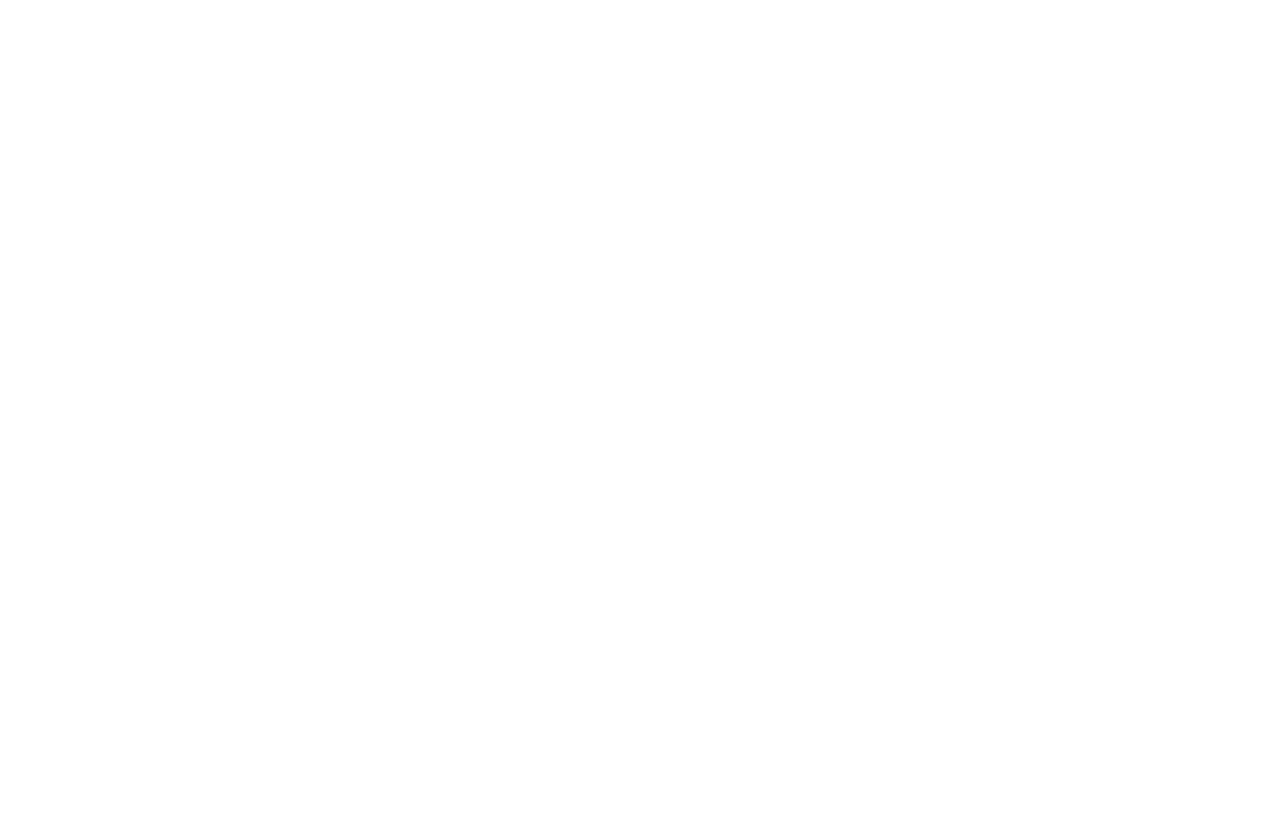
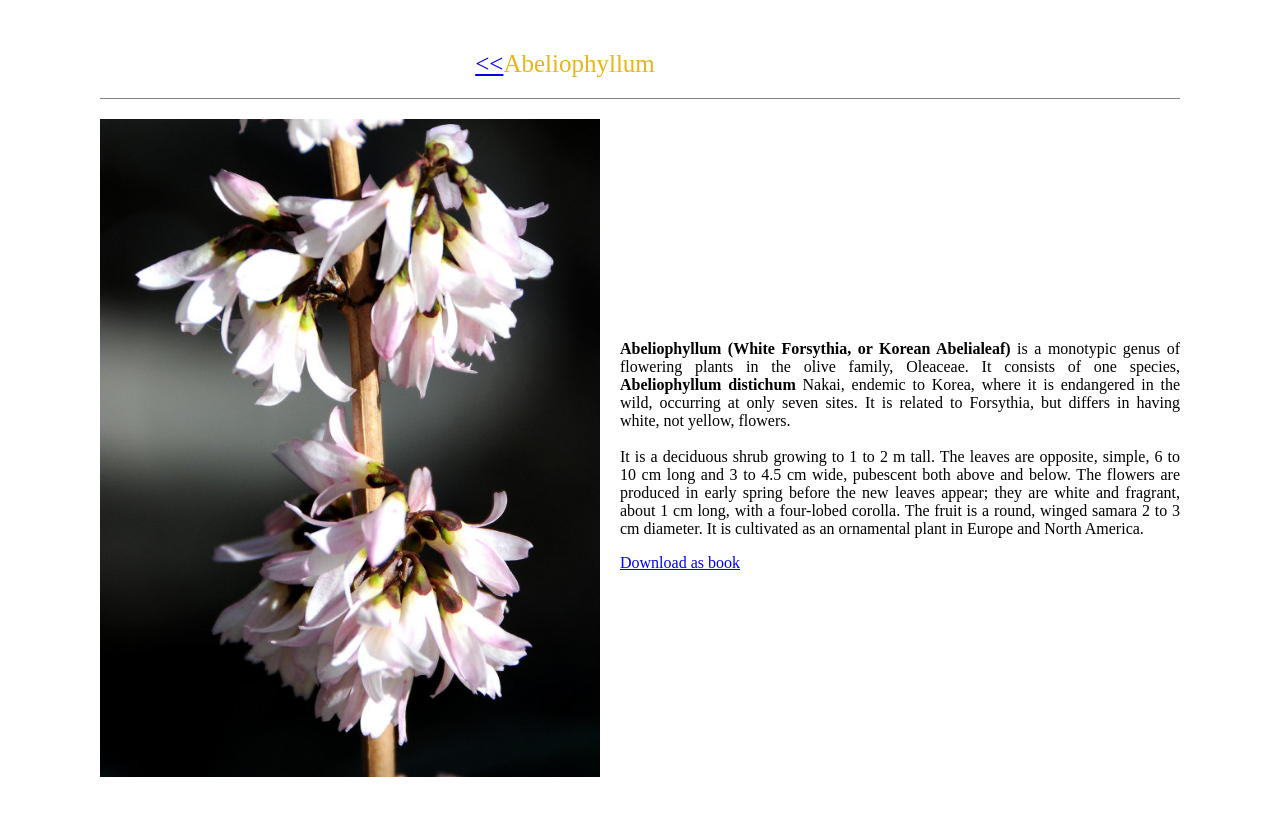
Before and after one commit to step-batch-7/flower-catalog-nooranasrin, a plain HTML site: page public/abeliophyllum.html in a window 1280 px wide. Drawn offline with Linux system fonts and the light colour scheme.

Commit message:
Designed one of the flower page

```diff
--- a/TO-DO.txt
+++ b/TO-DO.txt
@@ -10,7 +10,7 @@
 
 ❌ Create All the static pages
     ✅ Create home page
-    -> Create page form Abeliophyllum
+    ✅ Create page form Abeliophyllum
     -> Create page for Ageratum
     -> Create page for guest book
 
--- a/public/abeliophyllum.html
+++ b/public/abeliophyllum.html
@@ -0,0 +1,42 @@
+<!DOCTYPE html>
+<html lang="en">
+  <head>
+    <meta charset="UTF-8" />
+    <meta name="viewport" content="width=device-width, initial-scale=1.0" />
+    <meta http-equiv="X-UA-Compatible" content="ie=edge" />
+    <title>Abeliophyllum</title>
+    <link rel="stylesheet" href="./css/flowerCatalog.css" />
+  </head>
+  <body>
+    <div class="flowerPageHeading">
+      <span class="subHeading" style="border-bottom: none;">
+        <a href="./index.html">&lt;&lt;</a>Abeliophyllum</span
+      >
+    </div>
+    <div class="pageBody">
+      <img
+        src="./images/pbase-Abeliophyllum.jpg"
+        alt="Abeliophyllum"
+        class="flower-image"
+      />
+      <div class="flowerPageContent">
+        <p style="text-align: justify;">
+          <b>Abeliophyllum (White Forsythia, or Korean Abelialeaf)</b> is a
+          monotypic genus of flowering plants in the olive family, Oleaceae. It
+          consists of one species, <b>Abeliophyllum distichum</b> Nakai, endemic
+          to Korea, where it is endangered in the wild, occurring at only seven
+          sites. It is related to Forsythia, but differs in having white, not
+          yellow, flowers. <br /><br />
+          It is a deciduous shrub growing to 1 to 2 m tall. The leaves are
+          opposite, simple, 6 to 10 cm long and 3 to 4.5 cm wide, pubescent both
+          above and below. The flowers are produced in early spring before the
+          new leaves appear; they are white and fragrant, about 1 cm long, with
+          a four-lobed corolla. The fruit is a round, winged samara 2 to 3 cm
+          diameter. It is cultivated as an ornamental plant in Europe and North
+          America.
+        </p>
+        <a href="./Abeliophyllum.pdf" download>Download as book</a>
+      </div>
+    </div>
+  </body>
+</html>
--- a/public/css/flowerCatalog.css
+++ b/public/css/flowerCatalog.css
@@ -17,3 +17,22 @@ body {
 #homePageLinks {
   margin: auto;
 }
+
+.flowerPageHeading {
+  display: flex;
+  border-bottom: 1.5px solid gray;
+  margin-top: -50px;
+  margin-bottom: 20px;
+  justify-content: center;
+  font-size: 25px;
+}
+
+.flowerPageContent {
+  margin: auto;
+  margin-left: 20px;
+}
+
+.flower-image {
+  width: 500px;
+  height: auto;
+}
```
Also changed, not shown: public/images/pbase-Abeliophyllum.jpg (added), 1 other file.
